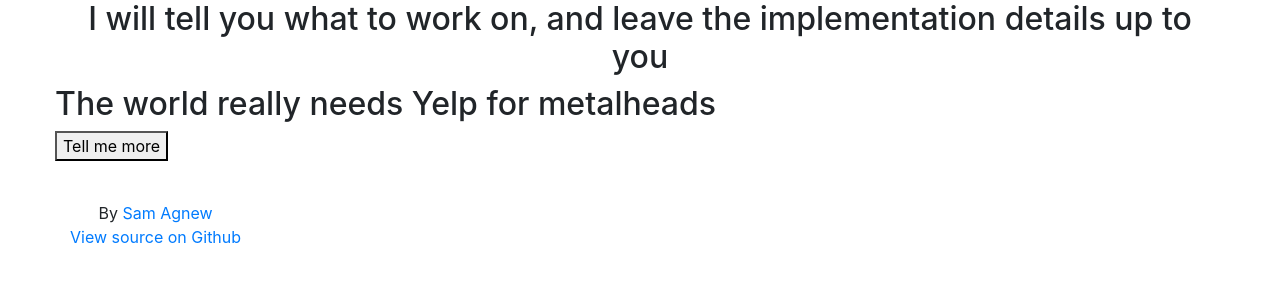
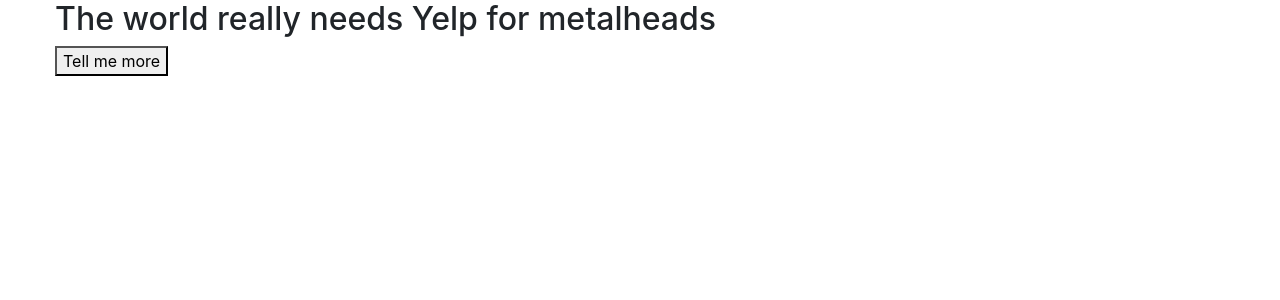
Before and after one commit to sagnew/TellMeWhatToBuild, a Flask app: page /tellme in a window 1280 px wide. Shown: the top 300 px of the page. Run offline with Flask 2, Linux system fonts and the light colour scheme; some libraries are stand-ins or nearby versions.

Commit message:
Removed credits

```diff
--- a/templates/generated.html
+++ b/templates/generated.html
@@ -12,9 +12,8 @@
         {% block content %}
         <div class="container">
             <div class="row" id="options" align="center">
-                <div id='create_session_forms' class='custom-hero span6'>
+                <div id='create_session_forms' class='span6 offset3'>
                     <form method="POST" action="/tellme">
-                        <h2> I will tell you what to work on, and leave the implementation details up to you</h2>
                         <div class="row" id="idea" align="center">
                             <h2>{{ idea }}</h2>
                         </div>
@@ -24,16 +23,6 @@
                     </form>
                 </div>
             </div>
-
-
-            <br>
-            <div class="row" id="credits" align="center">
-                <p>
-                By <a href="http://github.com/sagnew">Sam Agnew</a>
-                <br>
-                <a href="https://github.com/sagnew/WhatShouldIBuild">View source on Github</a>
-                </p>
-            </div>
         </div>
         {% endblock %}
     </body>
```
Also changed, not shown: templates/index.html (+1 -8 lines).
